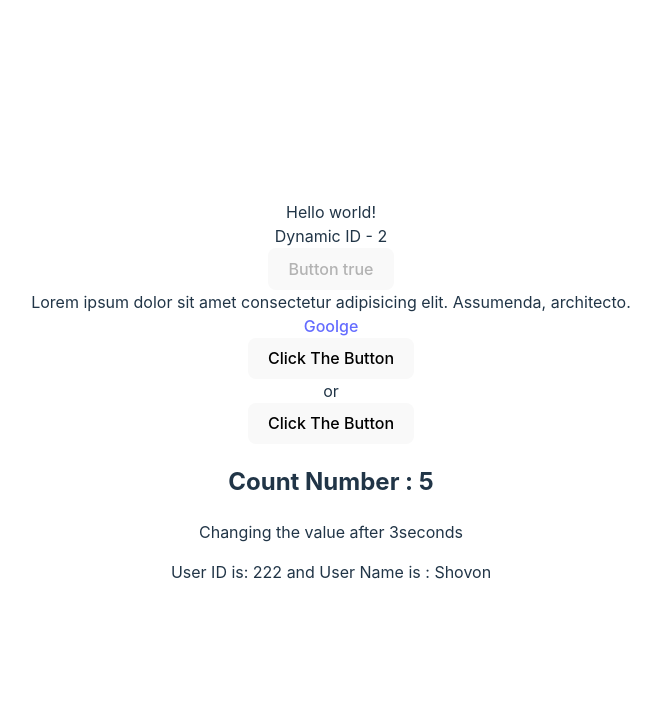
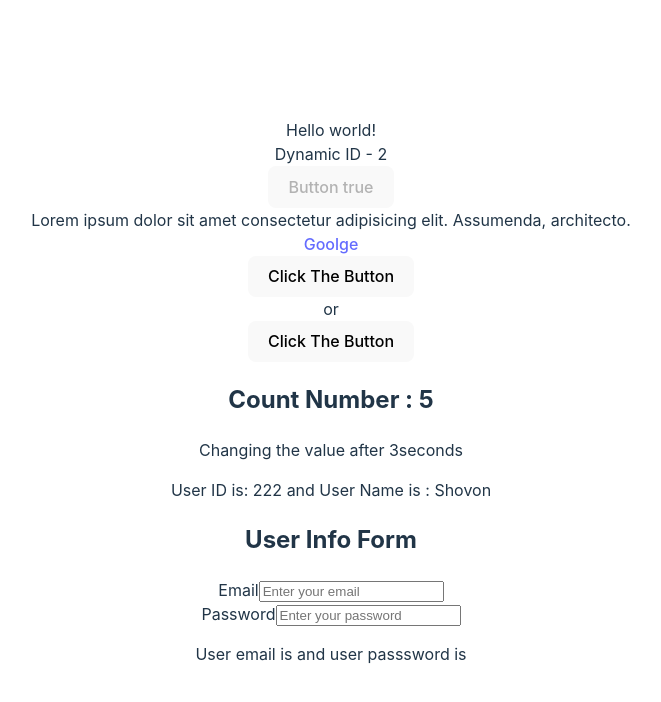
Before and after one commit to JHShovon/vue-basic, a Vue app: page / in a window 1280 px wide. Shown: the top 702 px of the page, without its empty margins (309-970 px from the left). Built offline with nearby package versions, Linux system fonts and the light colour scheme.

Commit message:
Useing V Model

```diff
--- a/src/App.vue
+++ b/src/App.vue
@@ -33,6 +33,15 @@ setInterval(() => {
   userInfo.id = "222",
   userInfo.name = "Shovon"
 }, 3000)
+
+
+// Using v-modal
+const form = reactive({
+  email : "",
+  password: ""
+})
+
+console.log(form);
 
 </script>
 
@@ -77,6 +86,17 @@ setInterval(() => {
   <!-- Reactive Value - useing Reactive -->
   <p>Changing the value after 3seconds</p>
   <p>User ID is: {{ userInfo.id }} and User Name is : {{ userInfo.name }}</p>
+
+  <!-- Useing V Model -->
+  <h2>User Info Form</h2>
+  <form action="#" method="post">
+    <label for="email">Email</label>
+    <input type="email" name="email" id="email" placeholder="Enter your email" v-model="form.email" required>
+    <br>
+    <label for="password">Password</label>
+    <input type="password" name="password" id="password" placeholder="Enter your password" v-model="form.password" required>
+  </form>
+  <p>User email is {{ form.email }} and user passsword is {{ form.password }}</p>
 </template>
 
 
```
